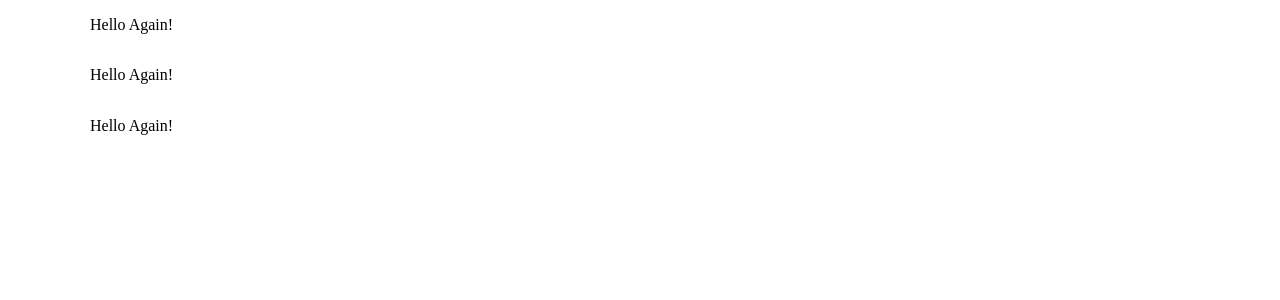
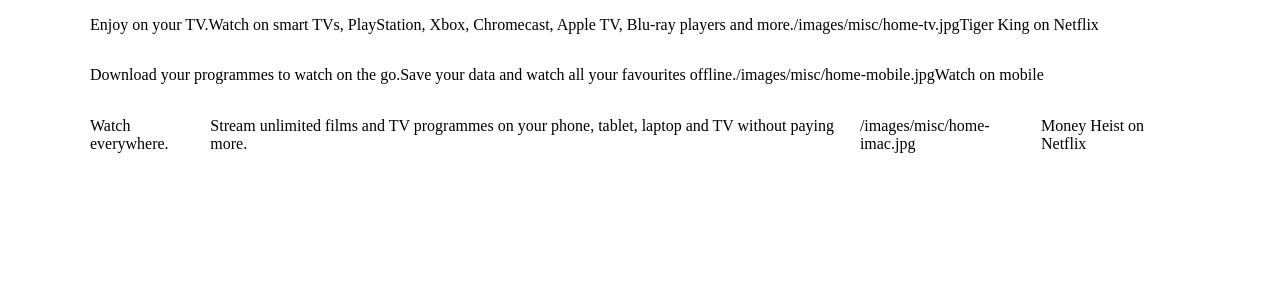
Before and after one commit to undahveeti/Netflix-Clone, a React (Create React App) app: page / in a window 1280 px wide. Shown: the top 300 px of the page. Built offline with nearby package versions, Linux system fonts and the light colour scheme.

Commit message:
iterating through jumno json children items

```diff
--- a/src/App.js
+++ b/src/App.js
@@ -7,7 +7,10 @@ export default function App() {
     <Jumbotron.Container>
       {jumboData.map((item) => (
         <Jumbotron key={item.id} direction={item.direction}>
-          <p>Hello</p>
+          <p>{item.title}</p>
+          <p>{item.subTitle}</p>
+          <p>{item.image}</p>
+          <p>{item.alt}</p>
         </Jumbotron>
       ))}
 
--- a/src/components/jumbotron/index.js
+++ b/src/components/jumbotron/index.js
@@ -1,10 +1,10 @@
 import React from 'react';
 import { Container, Inner } from './styles/jumbotron';
 
-export default function Jumbotron({direction = 'row', ...restProps}){
+export default function Jumbotron({children, direction = 'row', ...restProps}){
     return (
         <Inner direction={direction}>
-            <p>Hello Again!</p>
+            {children}
         </Inner>
     )
 }
```
